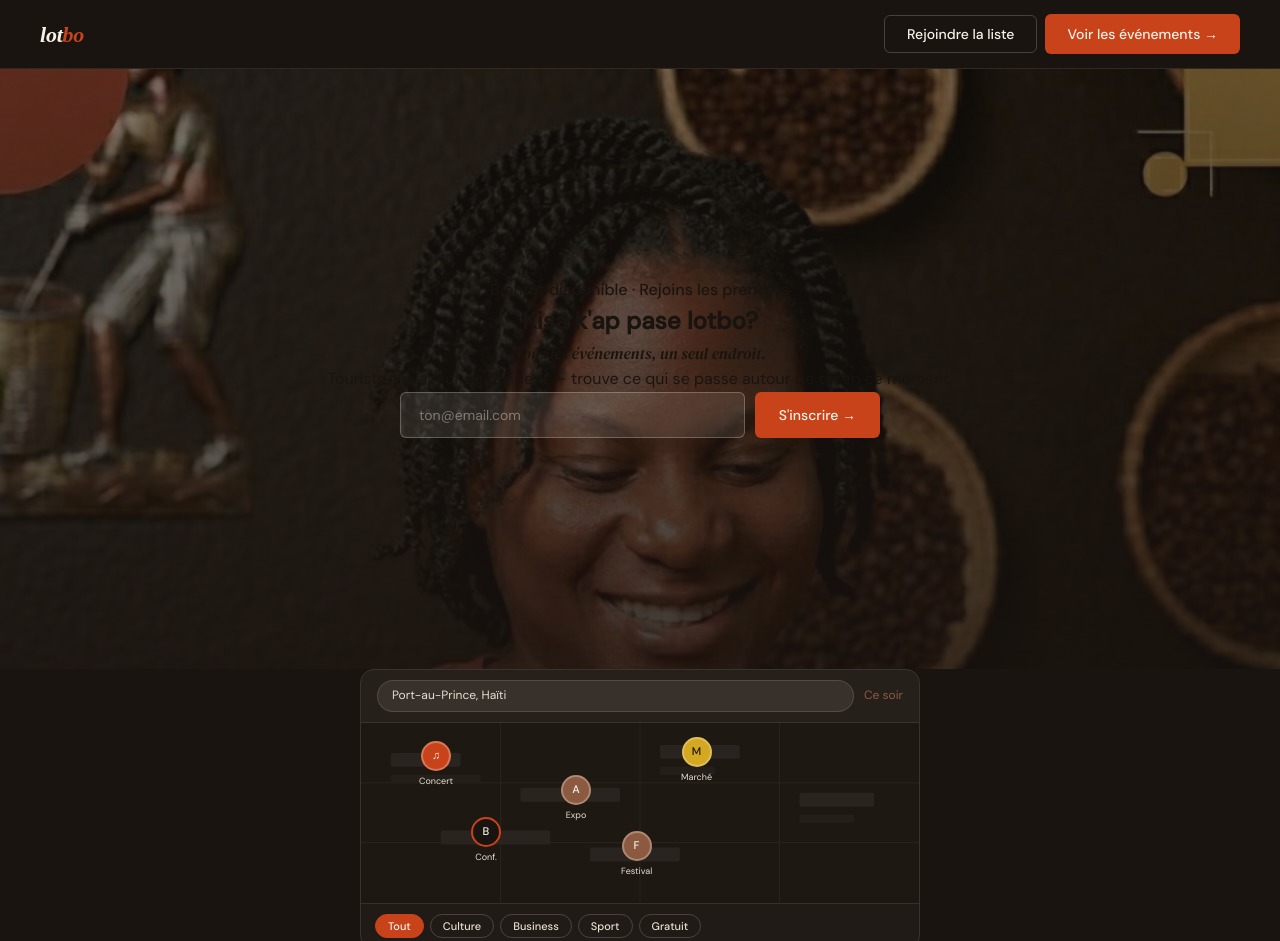
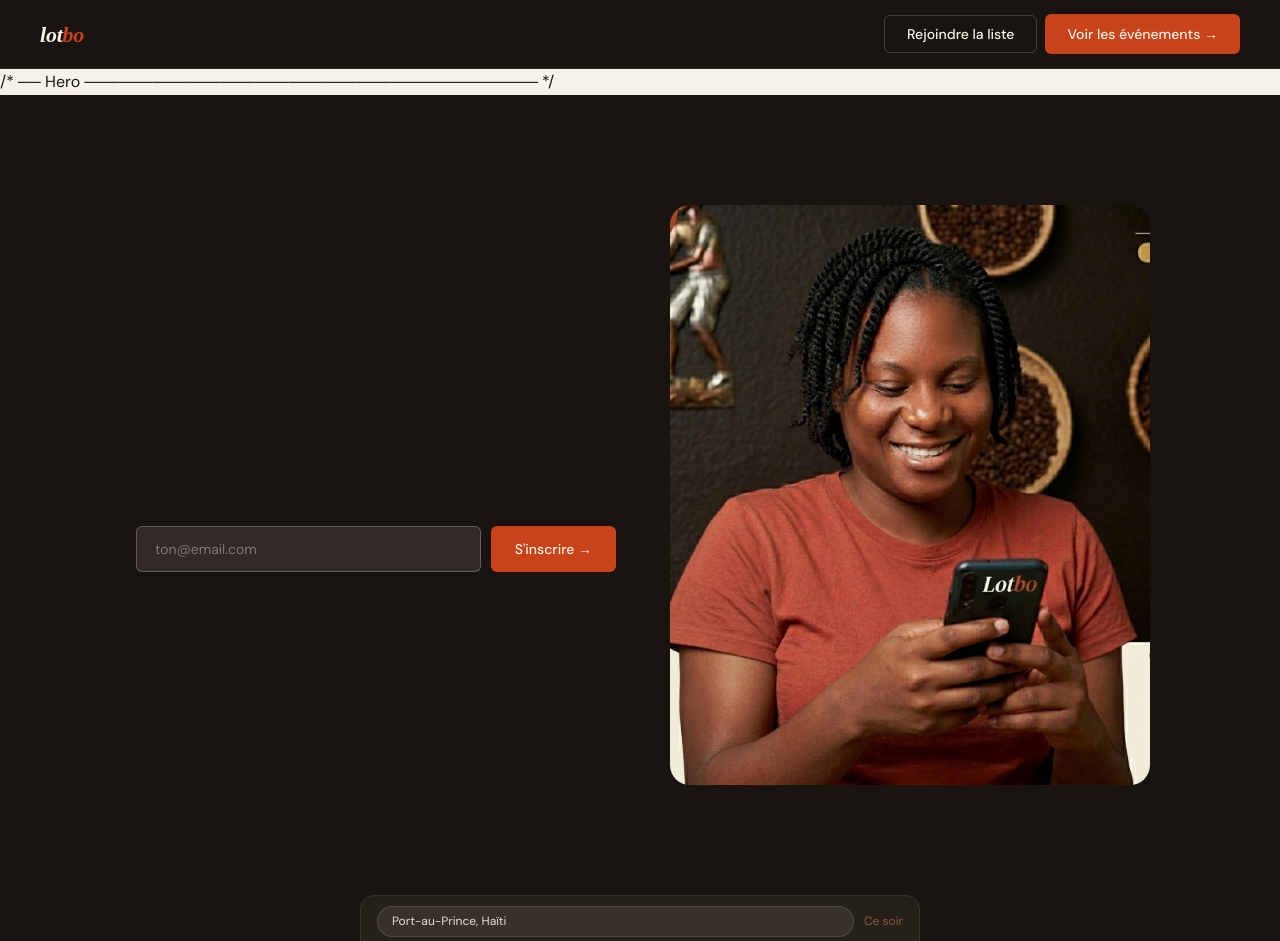
Before and after one commit to BupMark/lotbo-landing, a website: page index.html in a window 1280 px wide. Shown: the top 941 px of the page. Drawn offline with Linux system fonts and the light colour scheme; a web font is replaced by a local one.

Commit message:
feat: hero landing 2 colonnes desktop texte+photo

```diff
--- a/index.html
+++ b/index.html
@@ -71,34 +71,49 @@
     }
 
     /* ── Hero ──────────────────────────────────────── */
+    /* ── Hero ──────────────────────────────────────── */
     .hero {
-      position: relative;
-      overflow: hidden;
-      padding: 0;
-      min-height: 600px;
+      background: var(--night);
+      min-height: 100vh;
       display: flex;
       align-items: center;
-      justify-content: center;
     }
-    .hero img.hero-bg {
-      position: absolute;
-      inset: 0;
+    .hero-inner {
+      display: flex;
+      align-items: center;
+      gap: 48px;
+      max-width: 1100px;
+      margin: 0 auto;
+      padding: 80px 40px;
       width: 100%;
-      height: 100%;
+    }
+    .hero-text {
+      flex: 1;
+      text-align: left;
+    }
+    .hero-photo {
+      flex: 1;
+      max-width: 480px;
+      border-radius: 20px;
+      overflow: hidden;
+      flex-shrink: 0;
+    }
+    .hero-photo img {
+      width: 100%;
+      height: 580px;
       object-fit: cover;
       object-position: center top;
+      display: block;
     }
-    .hero-overlay {
-      position: absolute;
-      inset: 0;
-      background: linear-gradient(to bottom, rgba(26,20,16,0.55) 0%, rgba(26,20,16,0.82) 100%);
+    @media (max-width: 768px) {
+      .hero-inner {
+        flex-direction: column-reverse;
+        padding: 40px 20px 60px;
+        gap: 32px;
       }
-    .hero-content {
-      position: relative;
-      z-index: 2;
-      text-align: center;
-      padding: 80px 24px 72px;
-      width: 100%;
+      .hero-text { text-align: center; }
+      .hero-photo { max-width: 100%; width: 100%; }
+      .hero-photo img { height: 320px; }
     }
 
     /* ── Formulaire inline ──────────────────────────── */
@@ -343,10 +358,13 @@
 </nav>
 
 <!-- HERO -->
+/* ── Hero ──────────────────────────────────────── */
+   <!-- HERO -->
 <section class="hero" id="hero">
-  <img class="hero-bg" src="./hero-femme.jpg" alt="Lotbo" />
-  <div class="hero-overlay"></div>
-  <div class="hero-content">
+  <div class="hero-inner">
+
+    <!-- Texte gauche -->
+    <div class="hero-text">
       <div class="hero-badge label">Bientôt disponible · Rejoins les premiers</div>
       <h1 class="hero-h1">Kisa k'ap pase <span class="accent">lotbo</span>?</h1>
       <p class="hero-sub h2">Tous les événements, un seul endroit.</p>
@@ -358,6 +376,13 @@
         <button onclick="inscrire('hero-email', 'hero-msg')">S'inscrire →</button>
       </div>
       <div class="form-msg" id="hero-msg"></div>
+    </div>
+
+    <!-- Photo droite -->
+    <div class="hero-photo">
+      <img src="./hero-femme.jpg" alt="Lotbo — découvrez les événements près de vous" />
+    </div>
+
   </div>
 </section>
 
```
Lines whose indentation alone changed are shown as unchanged.
